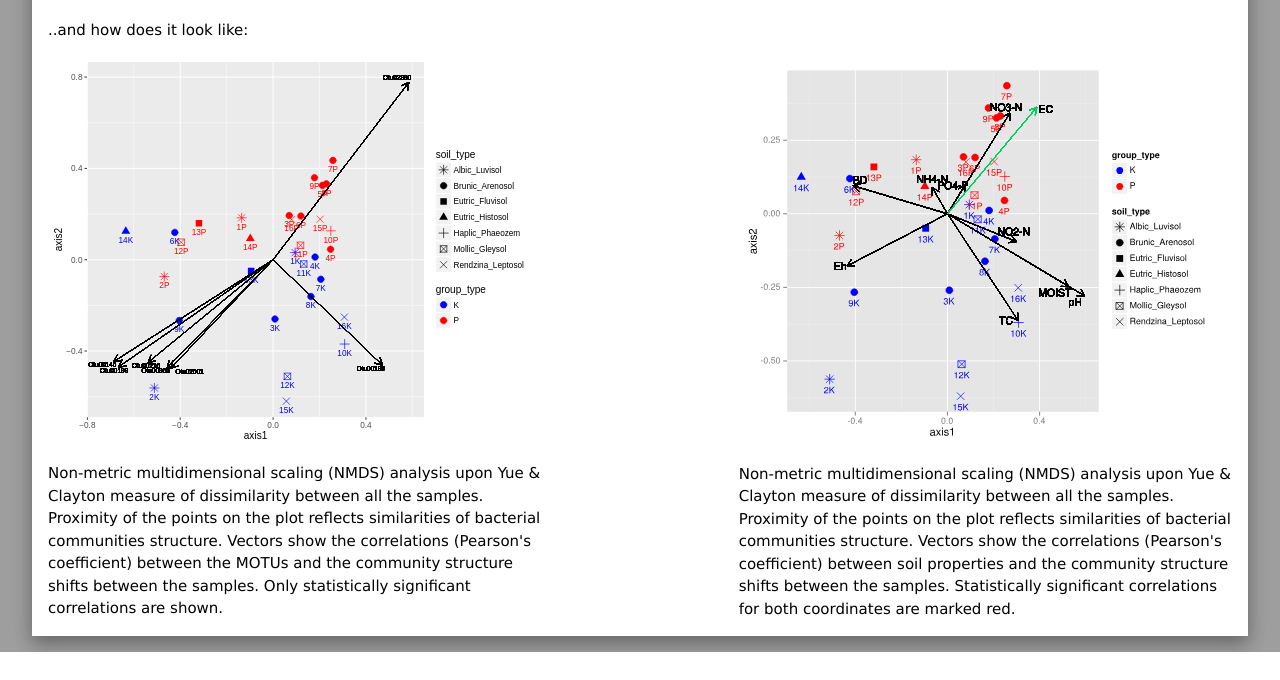
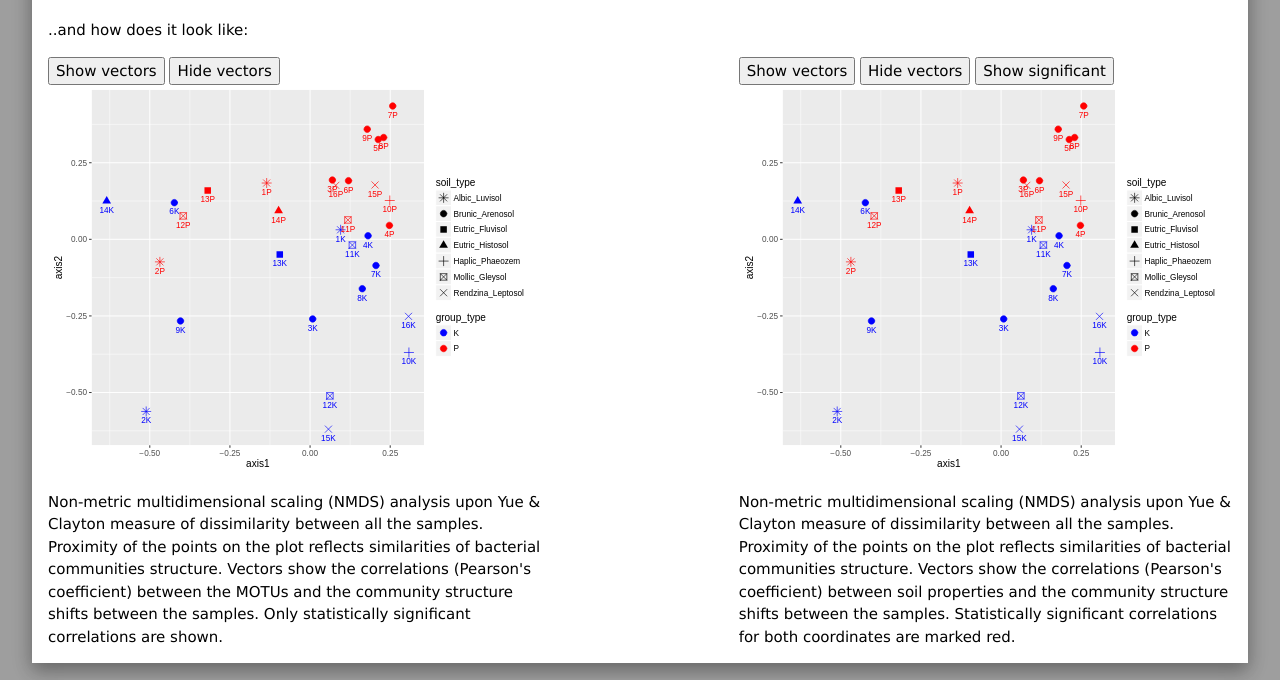
Before and after one commit to dizak/dizak.github.io_legacy, a plain HTML site: page lublin_soils.html in a window 1280 px wide. Shown: the part 6861-7541 px from the top of the page. Before the commit the page ends 7513 px from the top, so only its background shows below. Drawn offline with nearby package versions, Linux system fonts and the light colour scheme.

Commit message:
ENH@NMDS:buttons for showing/hinding vectors

```diff
--- a/lublin_soils.html
+++ b/lublin_soils.html
@@ -119,7 +119,9 @@
         <p>..and how does it look like:</p>
         <div class="w3-row">
           <div class="w3-col l5 m12 s12">
-            <img src="images/F6.double_col.svg" alt="NMDS" width="100%;"/>
+            <button onclick="document.getElementById('OTU_NMDS').src='images/F6.double_col.svg'" type="button" name="button">Show vectors</button>
+            <button onclick="document.getElementById('OTU_NMDS').src='images/no_arrows_nmds.svg'" type="button" name="button">Hide vectors</button>
+            <img src="images/no_arrows_nmds.svg" id="OTU_NMDS" alt="NMDS" width="100%;"/>
             <p>
               Non-metric multidimensional scaling (NMDS) analysis upon Yue & Clayton measure  of dissimilarity between all the samples.
               Proximity of the points on the plot reflects similarities of bacterial communities structure.
@@ -131,7 +133,10 @@
             <br/>
           </div>
           <div class="w3-col l5 m12 s12">
-            <img src="images/F7.double_col_review_springgreen3.svg" alt="NMDS" width="100%"/>
+            <button onclick="document.getElementById('CHEM_PHYS_NMDS').src='images/F7.double_col.svg'" type="button" name="button">Show vectors</button>
+            <button onclick="document.getElementById('CHEM_PHYS_NMDS').src='images/no_arrows_nmds.svg'" type="button" name="button">Hide vectors</button>
+            <button onclick="document.getElementById('CHEM_PHYS_NMDS').src='images/F7.double_col_review_springgreen3.svg'" type="button" name="button">Show significant</button>
+            <img src="images/no_arrows_nmds.svg" id="CHEM_PHYS_NMDS" alt="NMDS" width="100%"/>
             <p>
               Non-metric multidimensional scaling (NMDS) analysis upon Yue & Clayton measure  of dissimilarity between all the samples.
               Proximity of the points on the plot reflects similarities of bacterial communities structure.
```
Also changed, not shown: images/no_arrows_nmds.svg (added).
